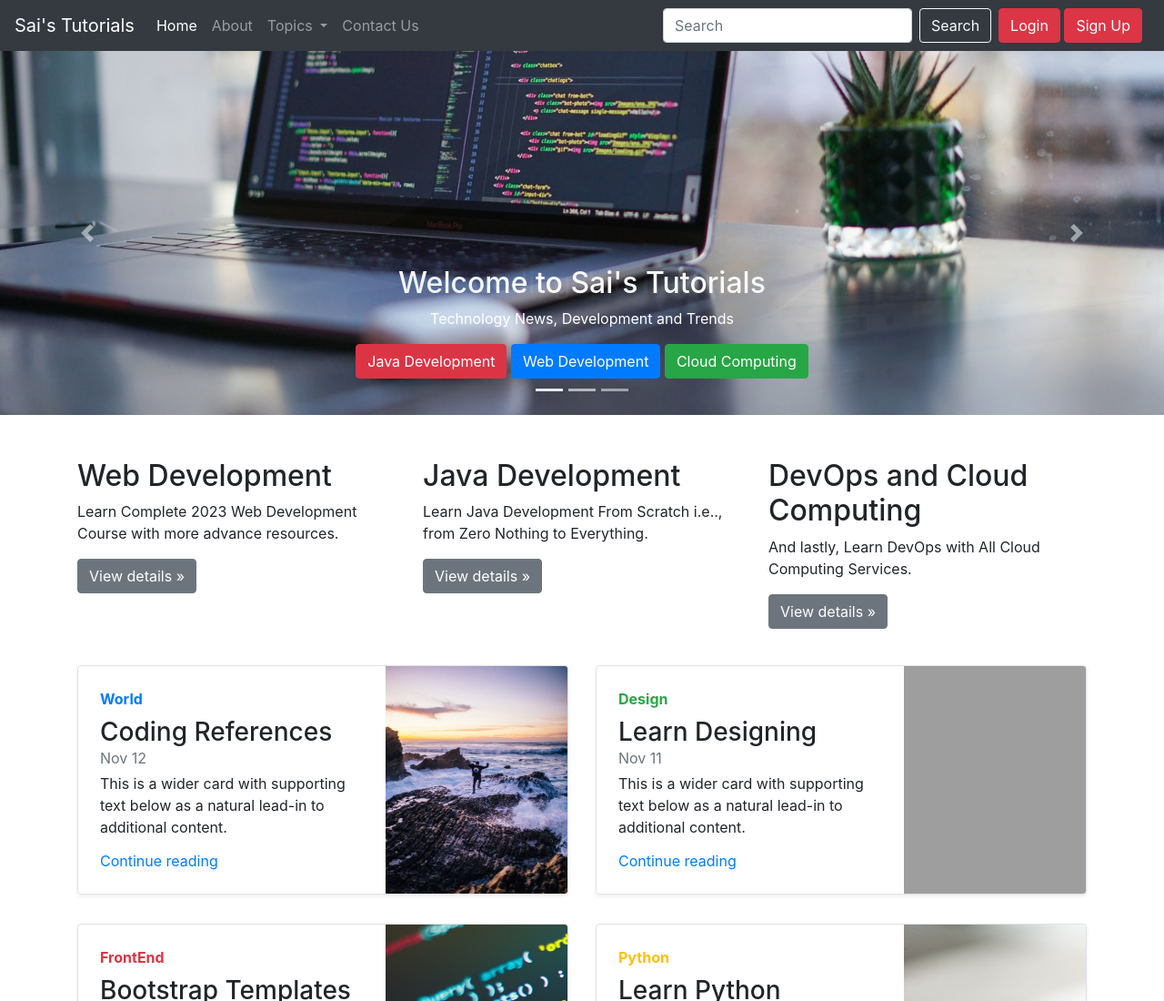
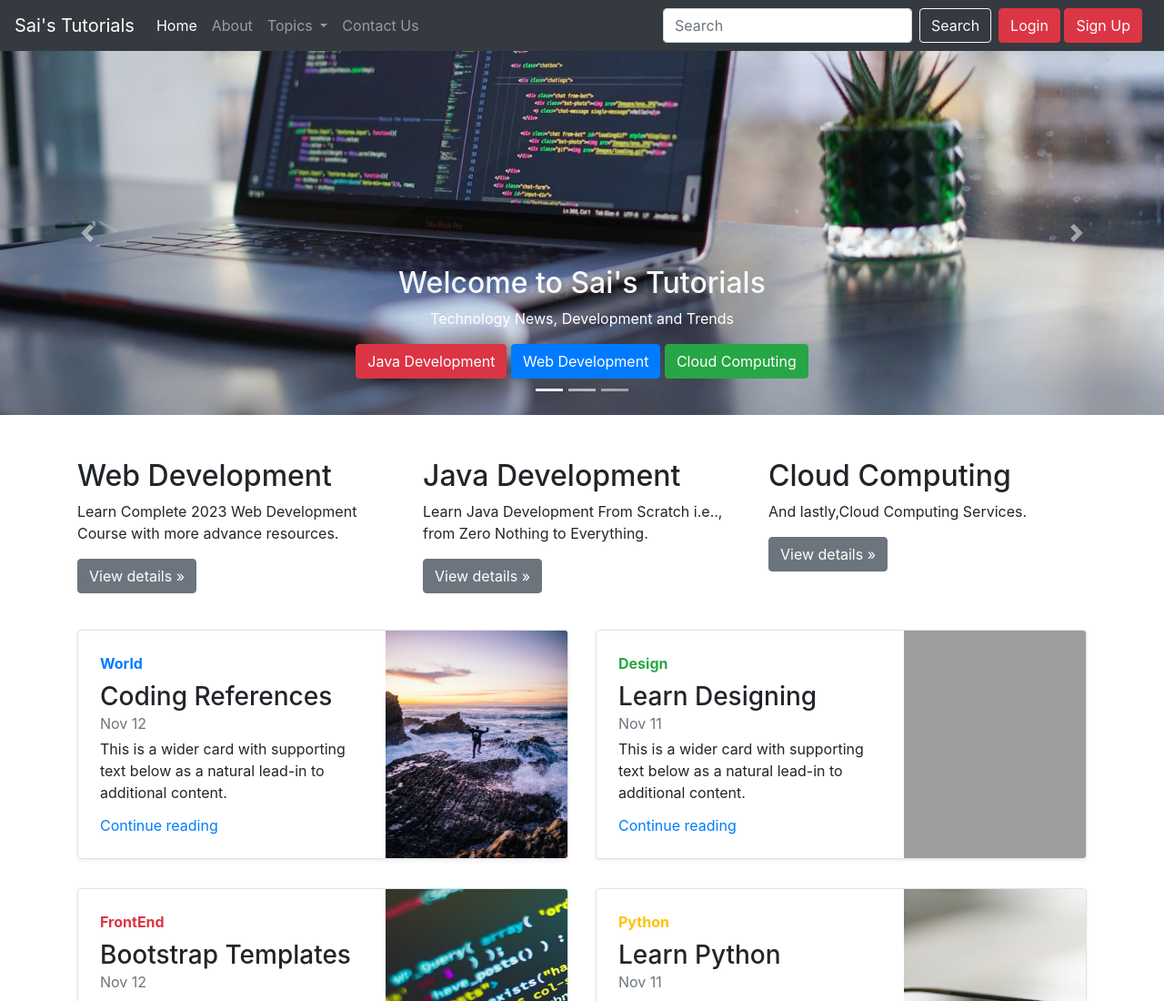
Before and after one commit to SaiVittal/BootstrapLearning, a plain HTML site: page index.html in a window 1280 px wide. Shown: the top 1100 px of the page at 91% size. Drawn offline with nearby package versions, Linux system fonts and the light colour scheme; grey boxes are pictures that could not be loaded.

Commit message:
Final Commit

```diff
--- a/index.html
+++ b/index.html
@@ -344,8 +344,8 @@
         <!-- /.col-lg-4 -->
         <div class="col-lg-4">
           <img class="imgSize" src="DevOpsImag.png" alt="" />
-          <h2 class="fw-normal">DevOps and Cloud Computing</h2>
-          <p>And lastly, Learn DevOps with All Cloud Computing Services.</p>
+          <h2 class="fw-normal">Cloud Computing</h2>
+          <p>And lastly,Cloud Computing Services.</p>
           <p><a class="btn btn-secondary" href="#">View details »</a></p>
         </div>
         <!-- /.col-lg-4 -->
```
